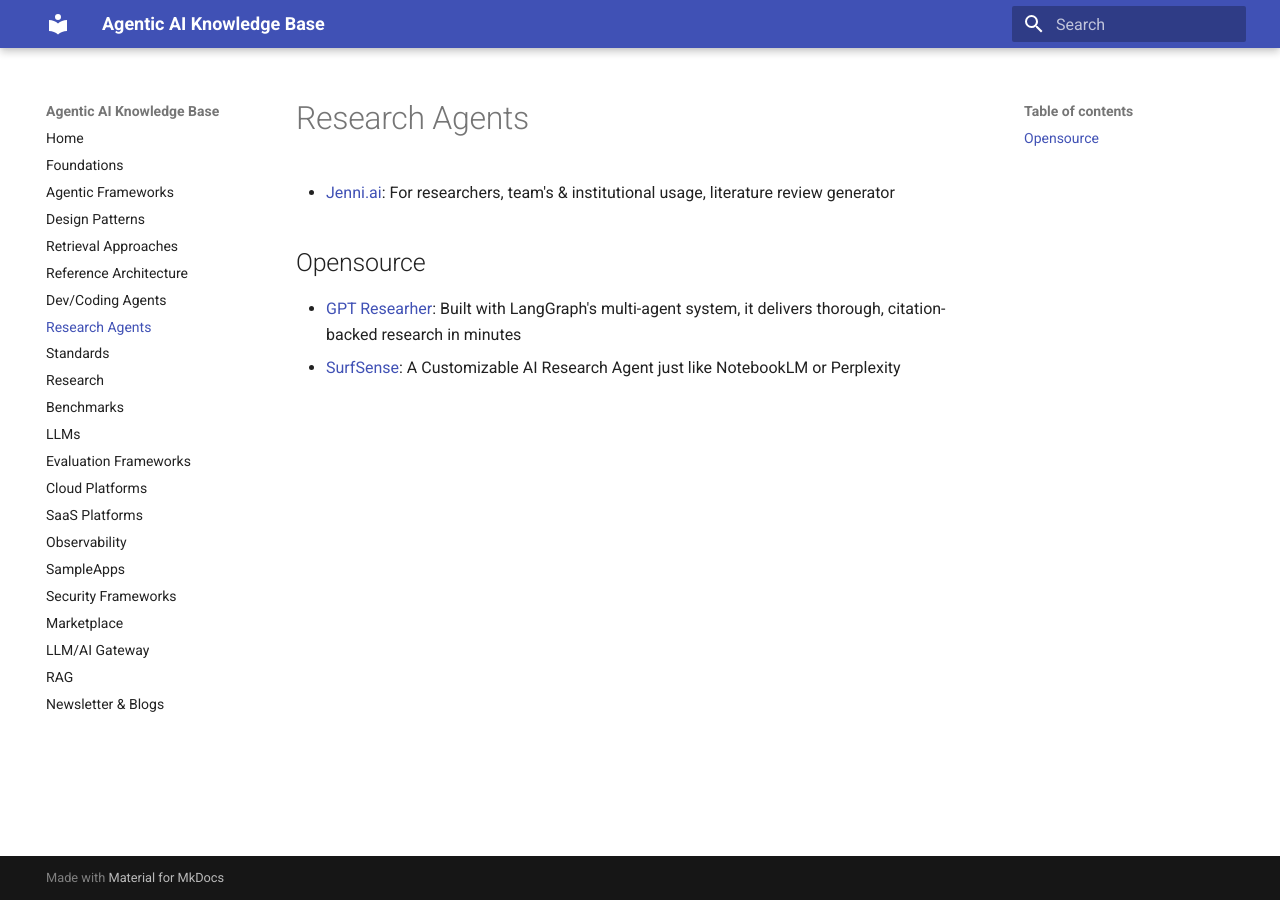
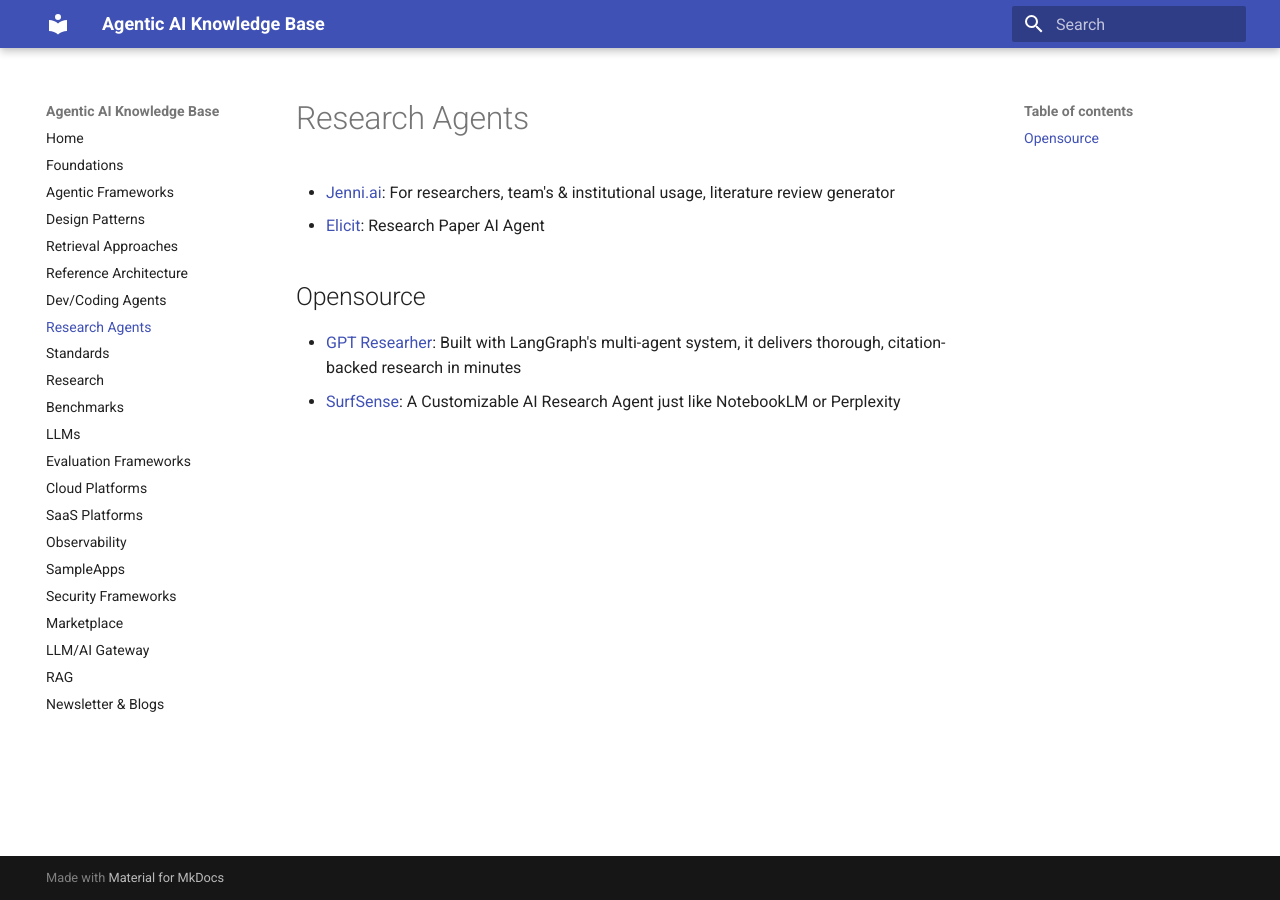
Before and after one commit to ankurkumarz/agentic-ai-knowledge-base, an MkDocs documentation site: the page built from docs/ResearchAgents/Readme.md, in a window 1280 px wide. Built offline with MkDocs 1.6.1 and Material for MkDocs 9.7.7, drawn with Linux system fonts in a browser that asks for light colours.

Commit message:
Update Readme.md for Elicit

```diff
--- a/docs/ResearchAgents/Readme.md
+++ b/docs/ResearchAgents/Readme.md
@@ -1,6 +1,7 @@
 # Research Agents
 
 - [Jenni.ai](https://jenni.ai/): For researchers, team's & institutional usage, literature review generator
+- [Elicit](https://elicit.com/): Research Paper AI Agent
 
 ## Opensource
 
```
